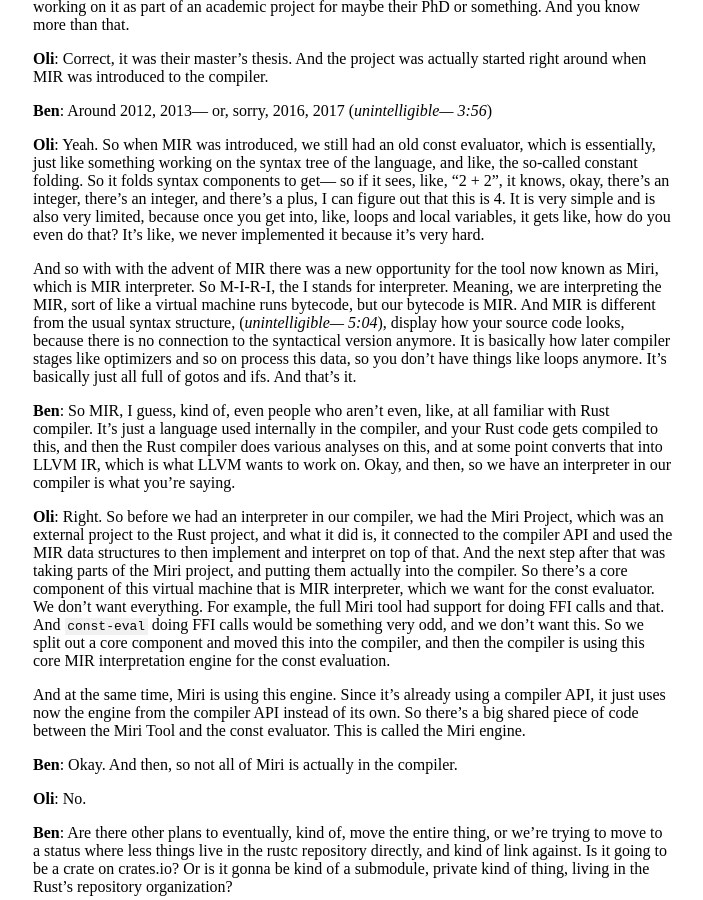
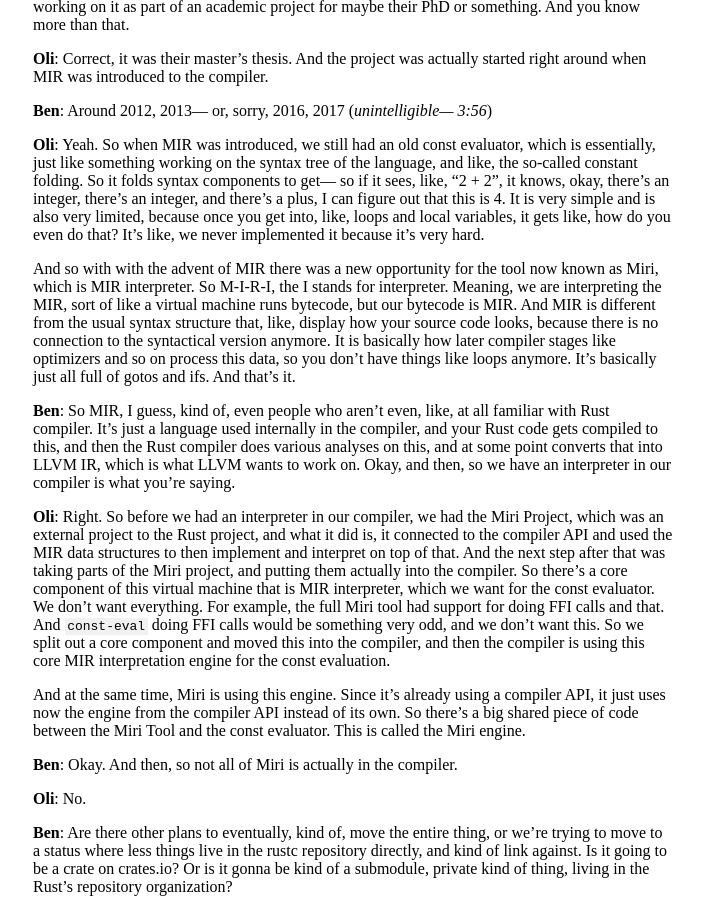
Before and after one commit to rustacean-station/rustacean-station.org, a Jekyll site: the page built from _transcripts/008-oli-miri.md, in a window 1280 px wide and 900 px high, scrolled down 1690 px. Shown: the whole window, without its empty margins (287-990 px from the left). Built offline with Jekyll 4.4.1, drawn with Linux system fonts in a browser that asks for light colours; some of the changed text lies outside the part shown.

Commit message:
episode 008 transcript: fill in some unintelligible phrases
These were suggested in the PR review.

```diff
--- a/_transcripts/008-oli-miri.md
+++ b/_transcripts/008-oli-miri.md
@@ -85,7 +85,7 @@
 known as Miri, which is MIR interpreter. So M-I-R-I, the I stands for
 interpreter. Meaning, we are interpreting the MIR, sort of like a virtual
 machine runs bytecode, but our bytecode is MIR. And MIR is different from the
-usual syntax structure, (_unintelligible— 5:04_), display how your source code
+usual syntax structure that, like, display how your source code
 looks, because there is no connection to the syntactical version anymore. It is
 basically how later compiler stages like optimizers and so on process this data,
 so you don't have things like loops anymore. It's basically just all full of
@@ -299,7 +299,7 @@
 source code that is employed has unsafe code.
 
 __Ben__: And how you would do that is, you would use this rustup component which
-you mentioned before. How would you (_unintelligible— 17:20_) "rustup install
+you mentioned before. How would you... "rustup install
 miri" and then what?
 
 __Oli__: `rustup component add miri`.
@@ -399,7 +399,7 @@
 as far as it can.
 
 __Ben__: In terms of getting more people to help you work on Miri, have you
-been, like, onboarding people, or doing (_unintelligible— 23:00_) sponsorship of
+been, like, onboarding people, or doing any, kind of like, sponsorship of
 people who want to tackle easy issues, or learn more about this kind of stuff?
 
 __Oli__: So I'm mentoring a lot of issues about— both in the compiler and Miri,
```
